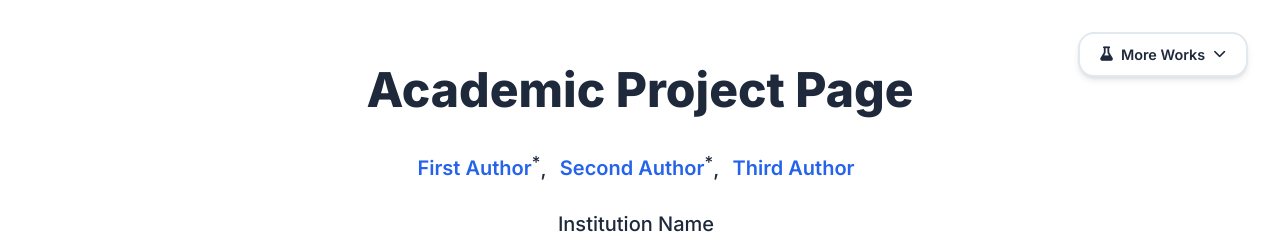
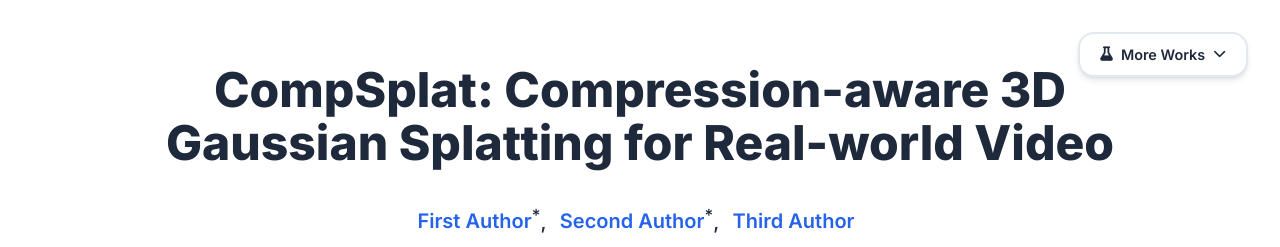
Before and after one commit to compsplat/compsplat, a plain HTML site: page index.html in a window 1280 px wide. Shown: the top 247 px of the page. Drawn offline with nearby package versions, Linux system fonts and the light colour scheme; some icons are missing.

Commit message:
Update index.html

```diff
--- a/index.html
+++ b/index.html
@@ -241,7 +241,7 @@
         <div class="columns is-centered">
           <div class="column has-text-centered">
             <!-- TODO: Replace with your paper title -->
-            <h1 class="title is-1 publication-title">Academic Project Page</h1>
+            <h1 class="title is-1 publication-title">CompSplat: Compression-aware 3D Gaussian Splatting for Real-world Video</h1>
             <div class="is-size-5 publication-authors">
               <!-- TODO: Replace with your paper authors and their personal links -->
               <span class="author-block">
```
